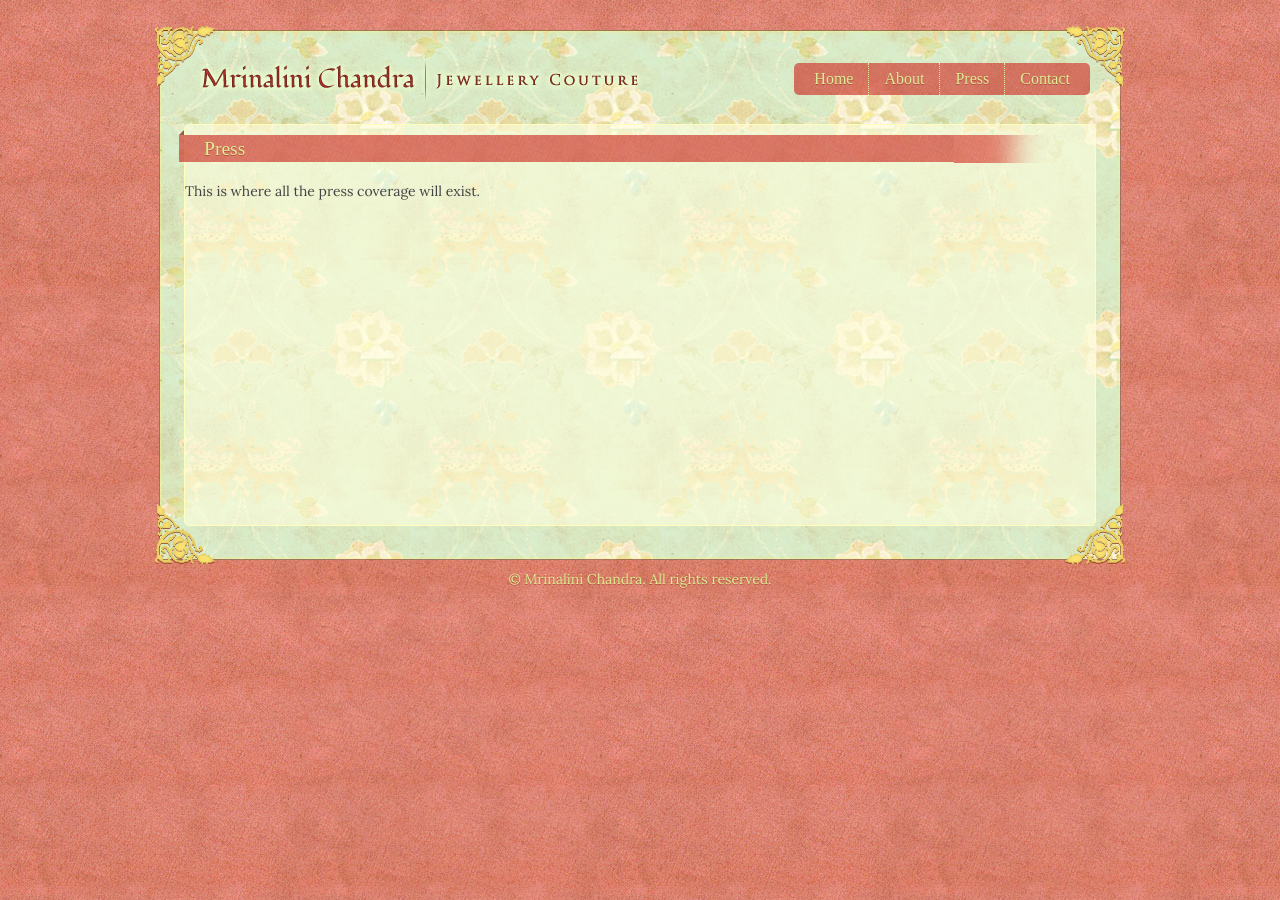
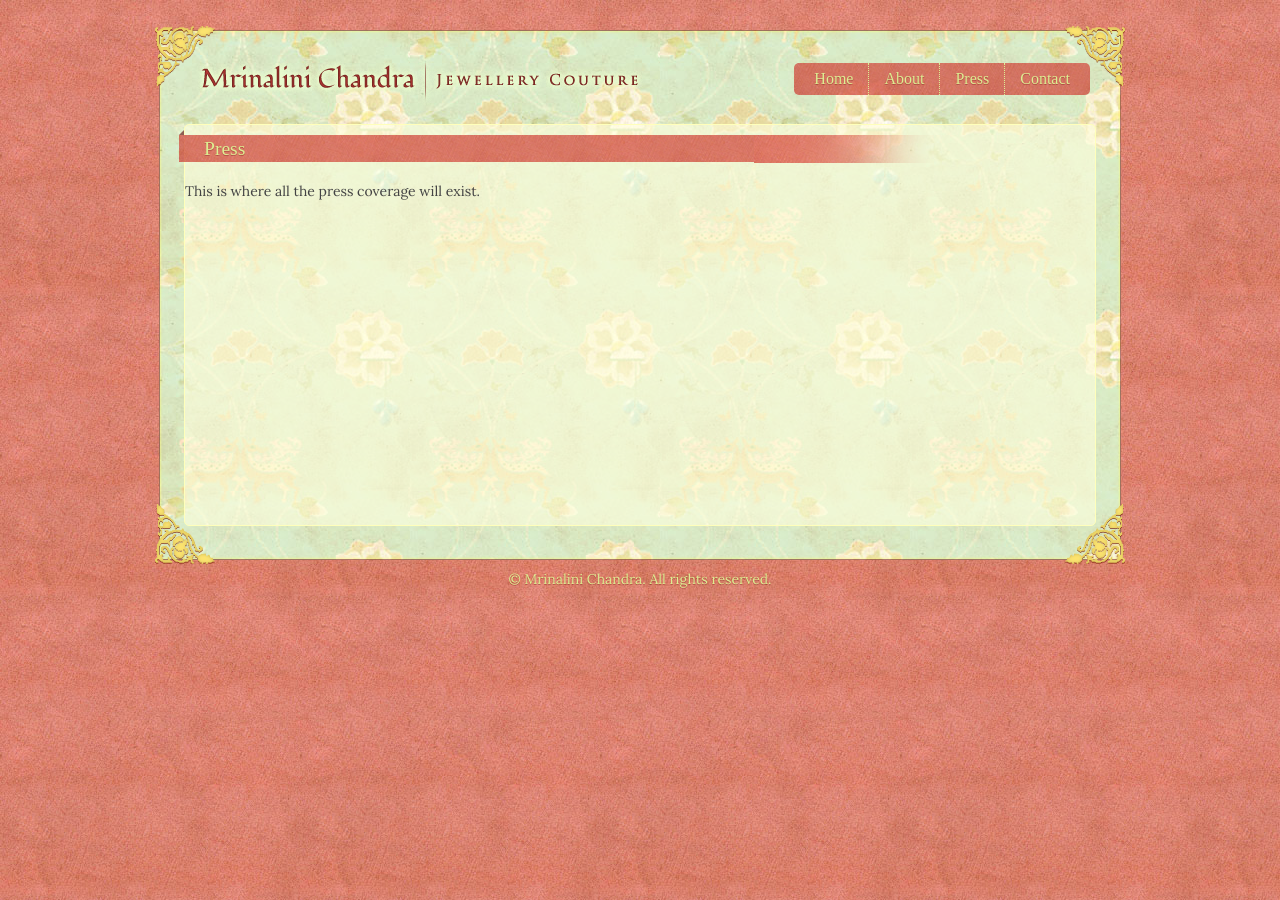
Before and after one commit to mrinalini/mrinalini.github.com, a Jekyll site: the page built from press.html, in a window 1280 px wide. Built offline with Jekyll 4.4.1, drawn with Linux system fonts in a browser that asks for light colours; some web fonts are replaced.

Commit message:
Made a more gradual fade for the page heading.

```diff
--- a/css/main.css
+++ b/css/main.css
@@ -211,18 +211,18 @@
   text-shadow: 0px 1px 0px rgba(90, 0, 0, 0.3);
   top: 10px;
   padding-left: 25px;
-  width: 750px;
+  width: 550px;
 }
 
 #page-heading:after {
   content: ' ';
   background: url('../img/coraltexturefade.png') no-repeat;
   position: absolute;
-  right: -100px;
+  right: -200px;
   top: 0px;
   display: block;
   float: right;
-  width: 100px;
+  width: 200px;
   height: 28px;
 }
 
```
Also changed, not shown: img/coraltexturefade.png.
